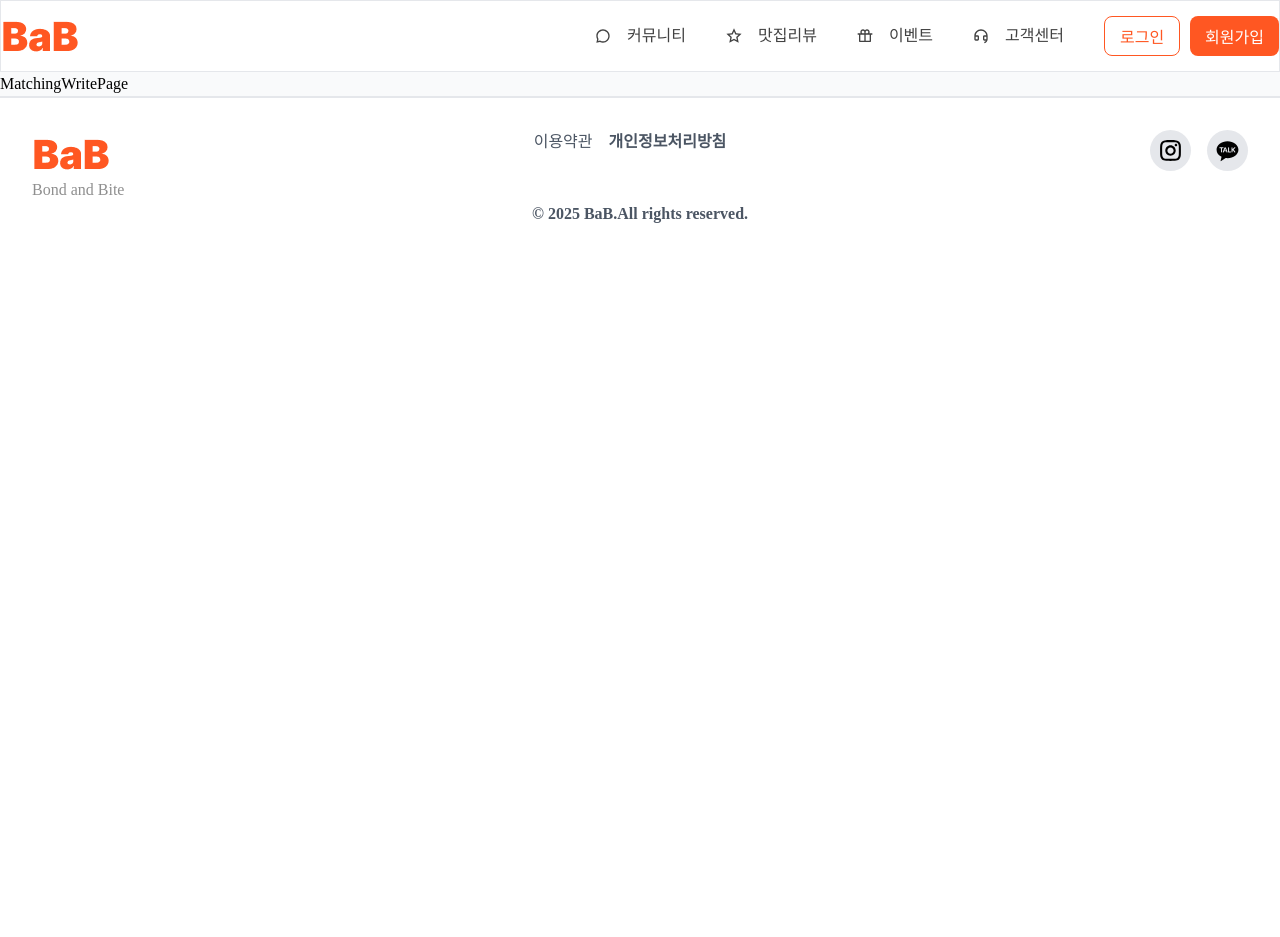
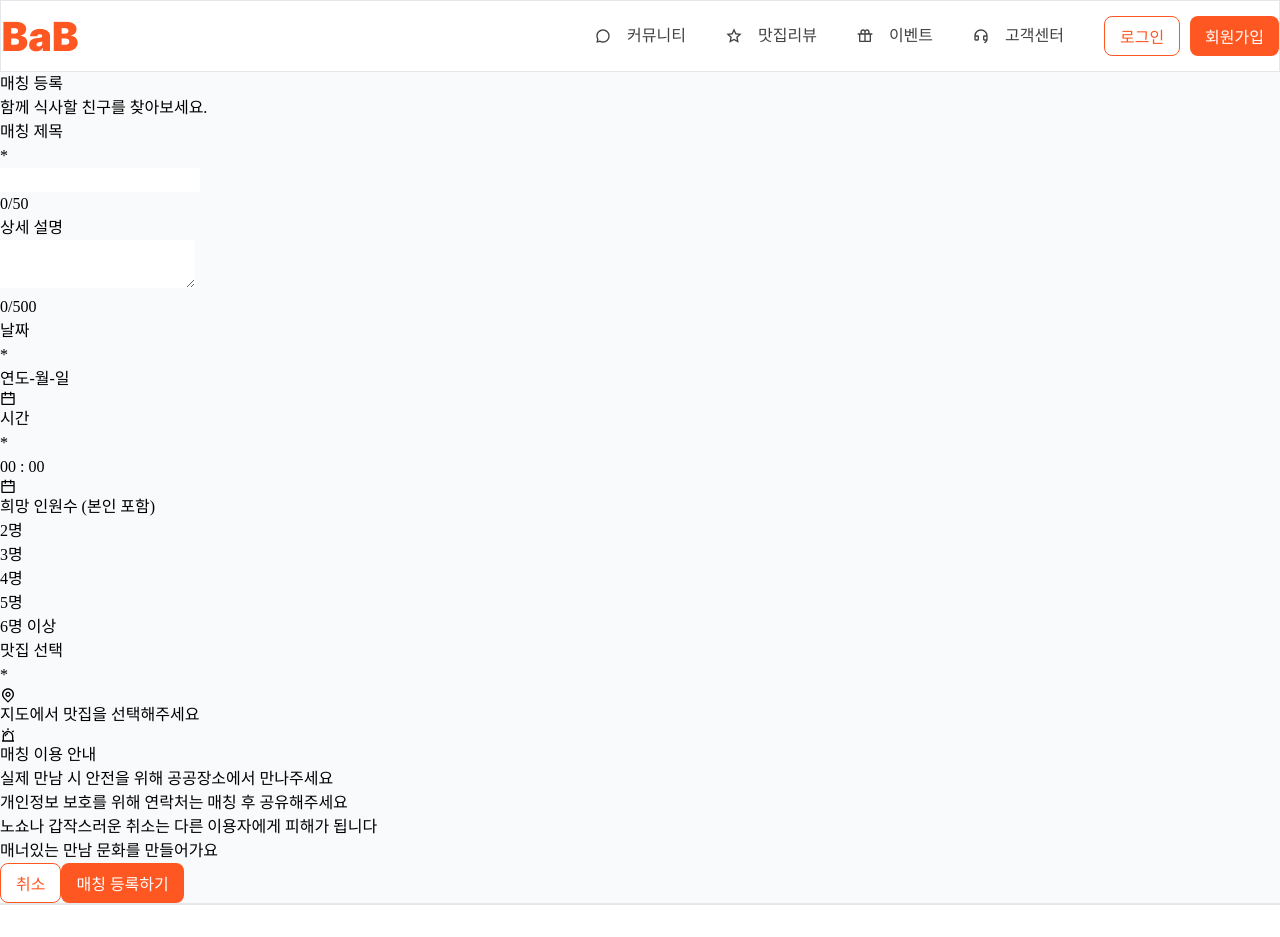
Before and after one commit to devdorong/BaB, a React (Vite) app: page /member/matching/write in a window 1280 px wide. Shown: the top 937 px of the page. Before the commit the page ends 800 px from the top, so only its background shows below. Built offline with nearby package versions, Linux system fonts and the light colour scheme; no server answers; a web font is replaced by a local one.

Commit message:
[docs] 매칭등록 페이지 작업중

```diff
--- a/src/components/member/MachingIndex.tsx
+++ b/src/components/member/MachingIndex.tsx
@@ -104,7 +104,7 @@ const MachingIndex = () => {
             />{' '}
             <RiSearchLine className="text-babgray-300 w-5 h-5 mr-2" />
           </div>
-          <ButtonFillLG onClick={() => navigate('/member/posts/write')}>
+          <ButtonFillLG onClick={() => navigate('/member/matching/write')}>
             <i>
               <RiAddLine size={24} />
             </i>
--- a/src/pages/member/communitys/CommunityDetailPage.tsx
+++ b/src/pages/member/communitys/CommunityDetailPage.tsx
@@ -13,7 +13,6 @@ import { useState } from 'react';
 import { ButtonFillMd, ButtonFillSm } from '../../../ui/button';
 
 function CommunityDetailPage() {
-  const navigate = useNavigate();
   const [reports, setReports] = useState(false);
 
   return (
@@ -76,7 +75,7 @@ function CommunityDetailPage() {
             <RiAlarmWarningLine />
             <p>게시글 신고</p>
           </div>
-          {reports && <ReportsModal />}
+          {reports && <ReportsModal setReports={setReports} />}
         </div>
       </div>
       {/* 댓글 영역 */}
--- a/src/pages/member/matchings/MatchingWritePage.tsx
+++ b/src/pages/member/matchings/MatchingWritePage.tsx
@@ -1,5 +1,97 @@
+import { RiAlarmWarningLine, RiCalendarLine, RiMapPinLine } from 'react-icons/ri';
+import { ButtonFillMd, ButtonLineMd } from '../../../ui/button';
+import { useNavigate } from 'react-router-dom';
+
 const MatchingWritePage = () => {
-  return <div>MatchingWritePage</div>;
+  const navigate = useNavigate();
+
+  return (
+    <div>
+      <div>
+        <p>매칭 등록</p>
+        <p>함께 식사할 친구를 찾아보세요.</p>
+      </div>
+      <div>
+        <div>
+          <span>
+            매칭 제목<p>*</p>
+          </span>
+          {/* 게시글 제목 */}
+          <input type="text" />
+          {/* 게시글 제목 글자수 50자 제한 */}
+          <p>0/50</p>
+        </div>
+        <div>
+          <p>상세 설명</p>
+          {/* 게시글 내용 */}
+          <textarea />
+          {/* 게시글 내용 글자수 500자 제한 */}
+          <p>0/500</p>
+        </div>
+        <div>
+          <div>
+            <span>
+              날짜<p>*</p>
+            </span>
+            <div>
+              {/* 선택한 날짜만 삽입 */}
+              <div>연도-월-일</div>
+              <RiCalendarLine />
+            </div>
+          </div>
+          <div>
+            <span>
+              시간<p>*</p>
+            </span>
+            <div>
+              {/* 선택한 시간만 삽입 */}
+              <div>00 : 00</div>
+              <RiCalendarLine />
+            </div>
+          </div>
+        </div>
+        <div>
+          <p>희망 인원수 (본인 포함)</p>
+          {/* 선택한 인원수 만큼의 방 만들기 */}
+          <div>
+            <div>2명</div>
+            <div>3명</div>
+            <div>4명</div>
+            <div>5명</div>
+            <div>6명 이상</div>
+          </div>
+        </div>
+        <div>
+          <span>
+            맛집 선택<p>*</p>
+          </span>
+          {/* 영역 클릭시 카카오 지도  */}
+          <div>
+            <RiMapPinLine />
+            <p>지도에서 맛집을 선택해주세요</p>
+          </div>
+        </div>
+        <div>
+          <div>
+            <RiAlarmWarningLine />
+            <p>매칭 이용 안내</p>
+          </div>
+          <ul>
+            <li>실제 만남 시 안전을 위해 공공장소에서 만나주세요</li>
+            <li>개인정보 보호를 위해 연락처는 매칭 후 공유해주세요</li>
+            <li>노쇼나 갑작스러운 취소는 다른 이용자에게 피해가 됩니다</li>
+            <li>매너있는 만남 문화를 만들어가요</li>
+          </ul>
+        </div>
+        <div>
+          <ButtonLineMd onClick={() => navigate('/member')}>취소</ButtonLineMd>
+          <ButtonFillMd onClick={() => navigate('/member/matching/detail')}>
+            매칭 등록하기
+          </ButtonFillMd>
+        </div>
+      </div>
+    </div>
+  );
 };
 
 export default MatchingWritePage;
--- a/src/ui/sdj/Modal.tsx
+++ b/src/ui/sdj/Modal.tsx
@@ -36,9 +36,9 @@ const Modal: React.FC<ModalProps> = ({
   contentText,
   submitButtonText,
   closeButtonText,
-  closeButtonBgColor = '#c2c2c2 ',
+  closeButtonBgColor = '#c2c2c2',
   submitButtonBgColor = '#ff5722',
-  closeButtonTextColor = '#ffffff',
+  closeButtonTextColor = '#5C5C5C',
   submitButtonTextColor = '#ffffff',
 }) => {
   if (!isOpen) return null;
@@ -55,13 +55,10 @@ const Modal: React.FC<ModalProps> = ({
           <p className="font-bold">{contentText}</p>
         </div>
         <div className="flex justify-center gap-4 items-center bg-babgray-100 py-[20px] px-[20px] rounded-b-[30px]">
-          <ButtonFillMd onClick={onSubmit} className="w-[200px] ">
+          <ButtonFillMd onClick={onSubmit} style={{ background: submitButtonBgColor, flex: 1 }}>
             {submitButtonText}
           </ButtonFillMd>
-          <ButtonFillMd
-            onClick={onClose}
-            className="w-[200px] !bg-babgray-300 hover:!bg-babgray-500 "
-          >
+          <ButtonFillMd onClick={onClose} className="w-[200px]  !text-babgray-700 !bg-babgray-200">
             {closeButtonText}
           </ButtonFillMd>
         </div>
--- a/src/ui/sdj/ReportsModal.tsx
+++ b/src/ui/sdj/ReportsModal.tsx
@@ -1,6 +1,14 @@
+import { useState } from 'react';
 import { ButtonFillMd } from '../button';
+import Modal from './Modal';
 
-const ReportsModal = () => {
+type ReportsModalProps = {
+  setReports: React.Dispatch<React.SetStateAction<boolean>>;
+};
+
+const ReportsModal = ({ setReports }: ReportsModalProps) => {
+  const [isOpen, setIsOpen] = useState(false);
+
   return (
     <div className="fixed inset-0 flex items-center justify-center bg-black bg-opacity-50 z-50">
       <div className="flex flex-col items-center justify-center gap-10 px-8 py-8 bg-white rounded-[30px] shadow-[0_4px_4px_0_rgba(0,0,0,0.02)] overflow-hidden">
@@ -44,13 +52,31 @@ const ReportsModal = () => {
             <p className="mt-2 text-right text-babgray-500 text-xs font-medium">0/500 자</p>
           </div>
           <div className="w-full inline-flex items-center gap-4">
+            {/* 취소 버튼 클릭시 확인모달 */}
             <ButtonFillMd
               style={{ backgroundColor: '#e5e7eb', color: '#5C5C5C' }}
-              className="flex-1"
+              className="flex-1 hover:!bg-gray-300"
+              onClick={()=>setReports(false)}
             >
               취소
             </ButtonFillMd>
-            <ButtonFillMd className="flex-1">신고하기</ButtonFillMd>
+            {/* 누르면 신고 제출 확인 모달 */}
+            <ButtonFillMd
+              className="flex-1 !bg-babbutton-red hover:!bg-bab-700"
+              onClick={() => setIsOpen(true)}
+            >
+              신고하기
+            </ButtonFillMd>
+            {/* 모달의 신고하기 눌렀을때 완료모달 */}
+            <Modal
+              isOpen={isOpen}
+              onClose={() => setIsOpen(false)}
+              titleText="신고하기"
+              contentText="작성된 내용으로 신고 하시겠습니까?"
+              submitButtonText="신고하기"
+              closeButtonText="닫기"
+              submitButtonBgColor="#ef4444"
+            />
           </div>
         </div>
       </div>
```
Also changed, not shown: src/App.tsx (+14 -18 lines).
